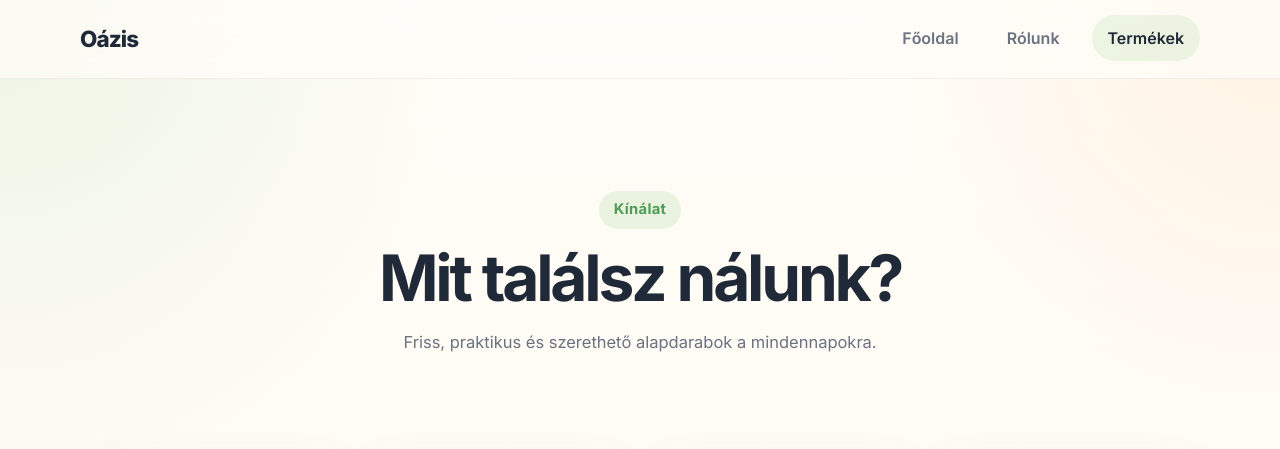
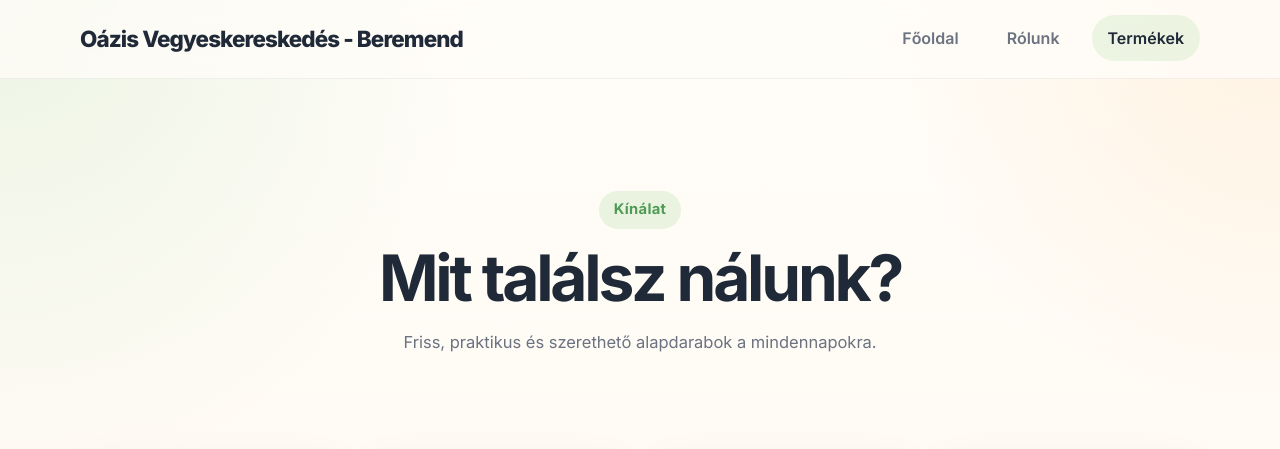
Before and after one commit to varadibence99-ship-it/oazisberemend, a plain HTML site: page termekek.html in a window 1280 px wide. Shown: the top 449 px of the page. Drawn offline with Linux system fonts and the light colour scheme.

Commit message:
Update termekek.html

```diff
--- a/termekek.html
+++ b/termekek.html
@@ -20,7 +20,7 @@
 <body>
   <header class="site-header">
     <div class="container nav">
-      <a href="index.html" class="logo">Oázis</a>
+      <a href="index.html" class="logo">Oázis Vegyeskereskedés - Beremend</a>
       <nav>
         <ul class="nav-links">
           <li><a href="index.html">Főoldal</a></li>
```
